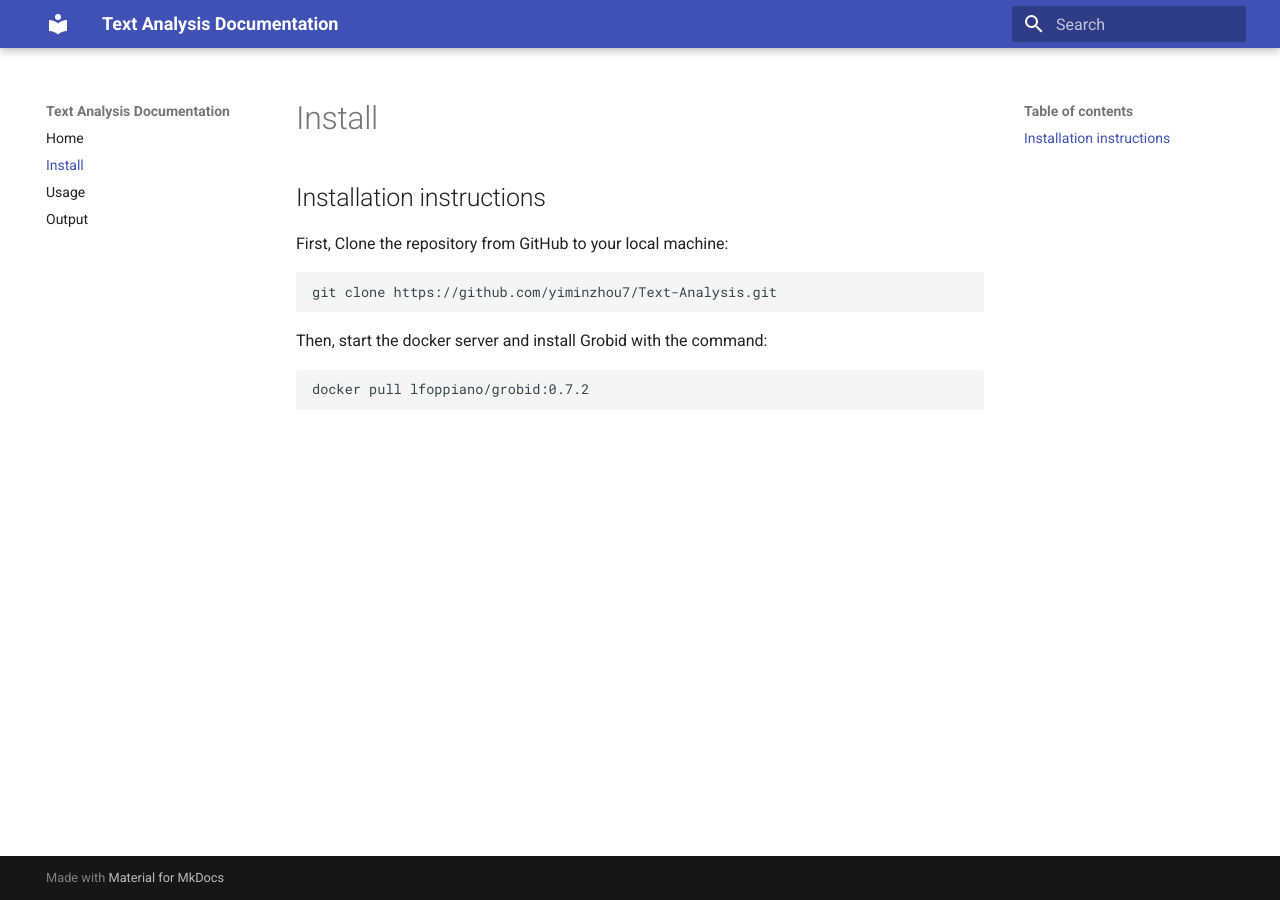
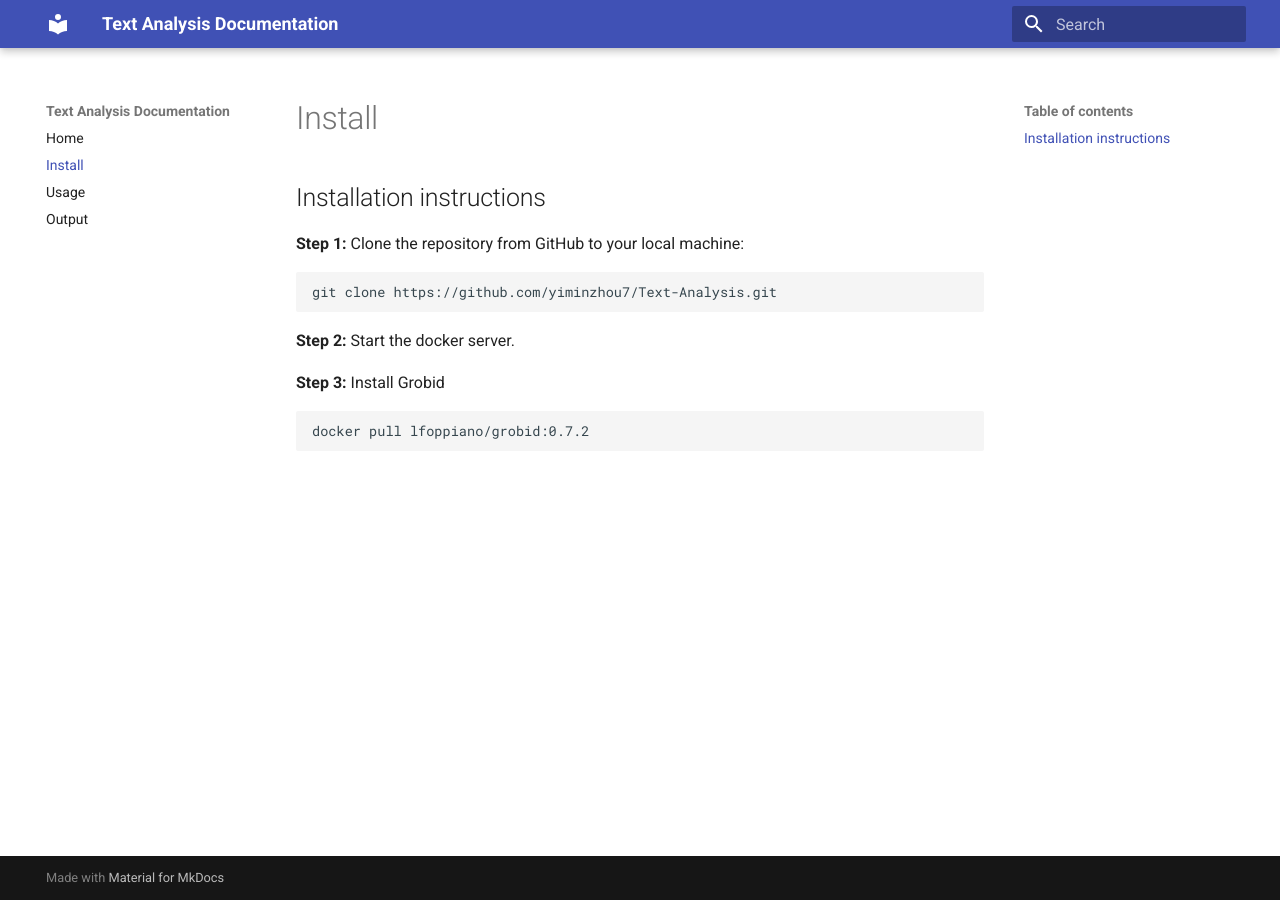
Before and after one commit to yiminzhou7/AI-And-Open-Science-In-Research-SW-Engineering, an MkDocs documentation site: the page built from docs/install.md, in a window 1280 px wide. Built offline with MkDocs 1.6.1 and Material for MkDocs 9.7.7, drawn with Linux system fonts in a browser that asks for light colours.

Commit message:
Update install.md

````diff
--- a/docs/install.md
+++ b/docs/install.md
@@ -1,11 +1,13 @@
 ## Installation instructions
-First, Clone the repository from GitHub to your local machine:
+**Step 1:** Clone the repository from GitHub to your local machine:
 
 ```
 git clone https://github.com/yiminzhou7/Text-Analysis.git
 ```
 
-Then, start the docker server and install Grobid with the command:
+**Step 2:** Start the docker server.
+
+**Step 3:** Install Grobid
 
 ```
 docker pull lfoppiano/grobid:0.7.2
````
